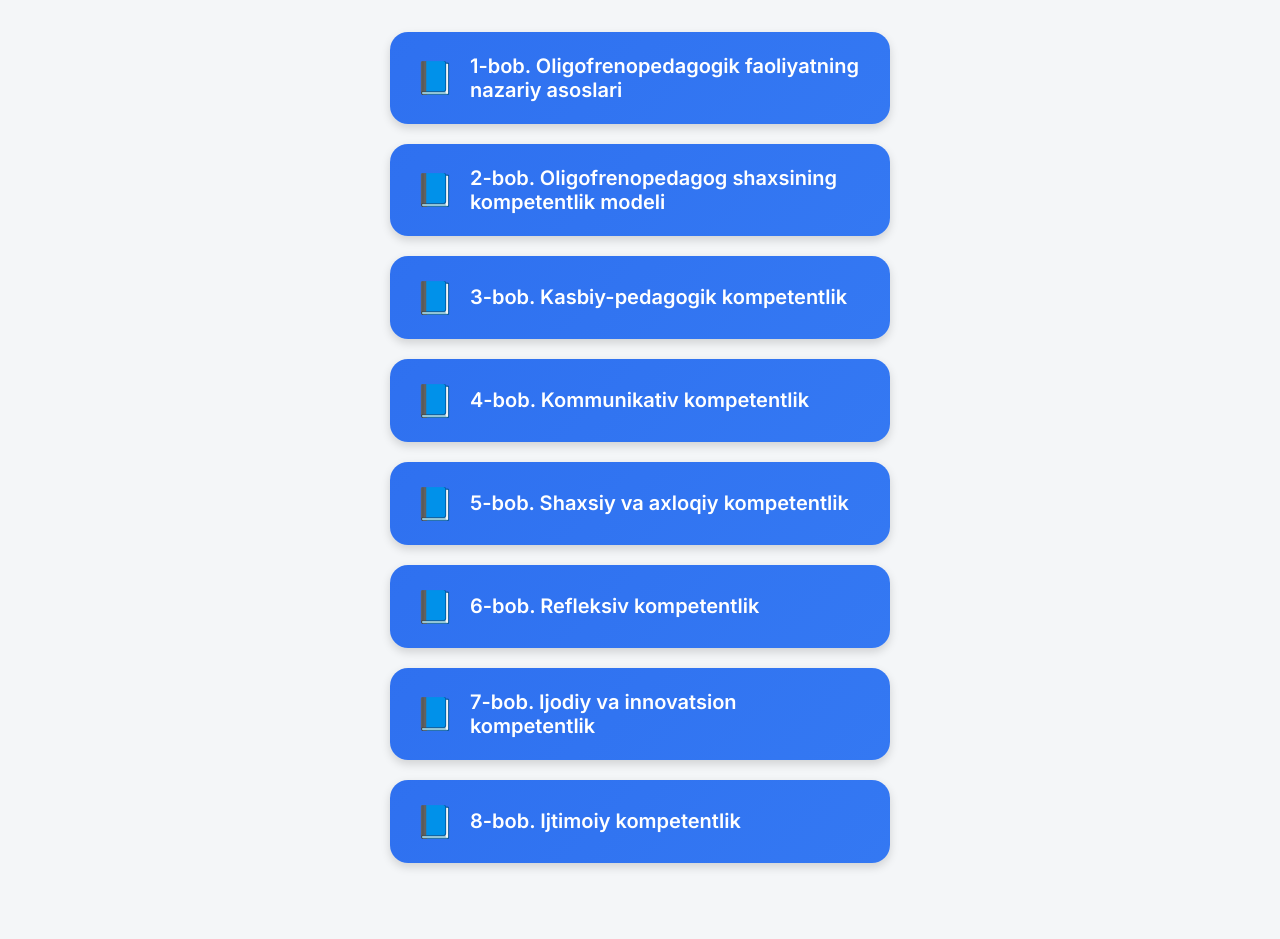
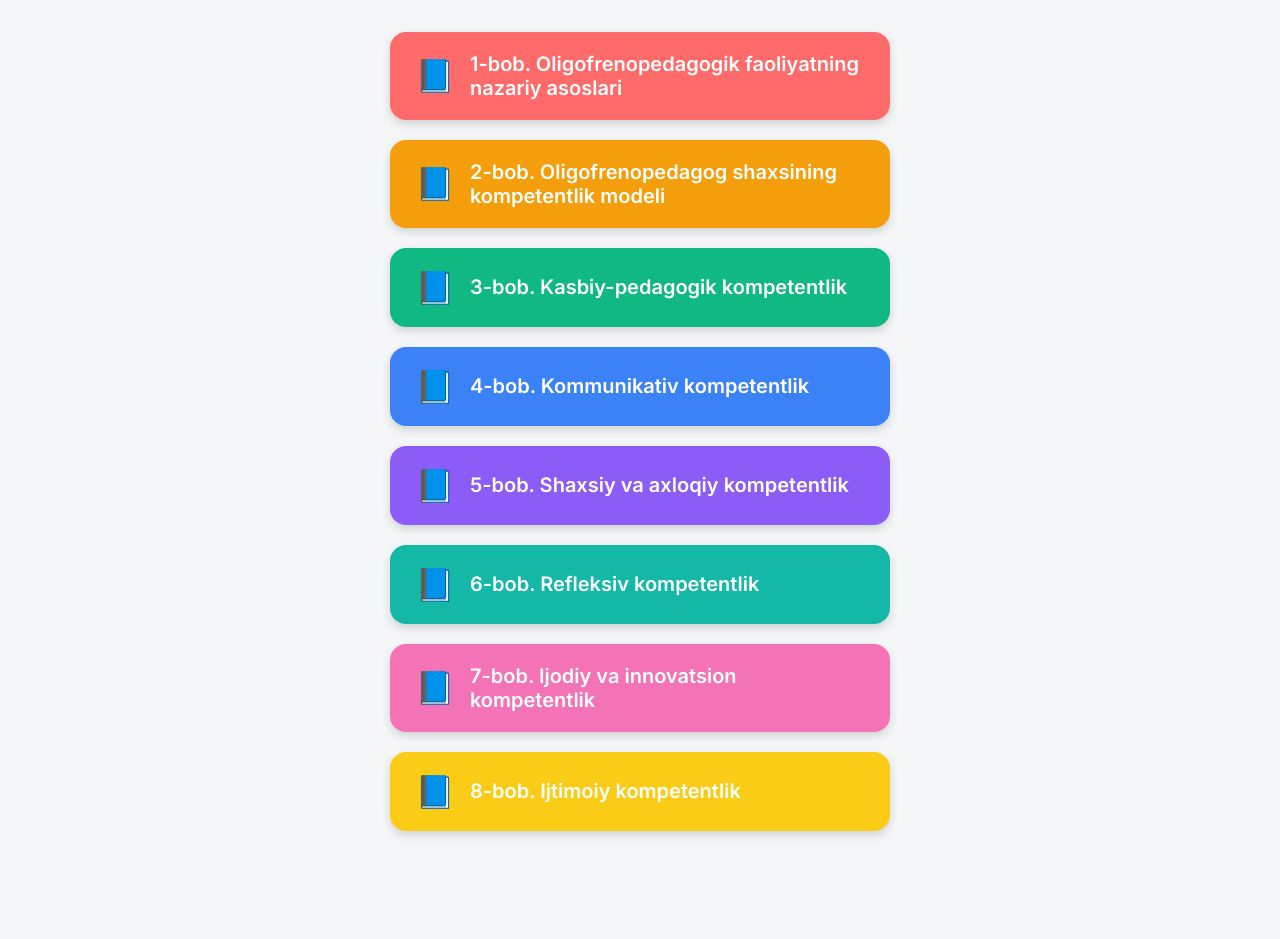
Before and after one commit to nurillojumaboyev/OLIGOFRENOPEDAGOGNING-SHAXSIY-KOMPETENTLIK-MODELI, a plain HTML site: page asosiy.html in a window 1280 px wide. Shown: the part 242-1181 px from the top of the page. After the commit the page ends 1149 px from the top, so only its background shows below. Drawn offline with Linux system fonts and the light colour scheme.

Commit message:
Update asosiy.html

```diff
--- a/asosiy.html
+++ b/asosiy.html
@@ -25,14 +25,6 @@
       justify-content: center;
       gap: 20px;
       box-shadow: 0 2px 6px rgba(0,0,0,0.1);
-      transition: 0.5s;
-      animation: navGradient 8s infinite alternate;
-    }
-
-    @keyframes navGradient {
-      0% { background: linear-gradient(90deg, #3b82f6, #2563eb); }
-      50% { background: linear-gradient(90deg, #2563eb, #3b82f6); }
-      100% { background: linear-gradient(90deg, #3b82f6, #10b981); }
     }
 
     nav a {
@@ -55,7 +47,7 @@
     }
 
     .container {
-      max-width: 500px;
+      max-width: 500px; /* bir ustun uchun torroq container */
       width: 100%;
       margin: 60px auto;
       text-align: center;
@@ -76,7 +68,7 @@
       list-style: none;
       padding: 0;
       display: flex;
-      flex-direction: column;
+      flex-direction: column; /* vertikal ustun */
       gap: 20px;
       justify-items: center;
       align-items: center;
@@ -91,32 +83,33 @@
       align-items: center;
       justify-content: flex-start;
       gap: 15px;
-      padding: 22px 25px;
+      padding: 20px 25px;
       color: white;
       text-decoration: none;
-      border-radius: 18px;
+      border-radius: 16px;
       font-size: 20px;
       font-weight: 600;
       text-align: left;
-      transition: 0.5s;
+      transition: 0.3s;
       box-shadow: 0 4px 10px rgba(0,0,0,0.15);
-      background: linear-gradient(135deg, #2563eb, #3b82f6);
-      background-size: 400% 400%;
-      animation: gradientMove 8s ease infinite;
     }
 
-    @keyframes gradientMove {
-      0% { background-position: 0% 50%; }
-      50% { background-position: 100% 50%; }
-      100% { background-position: 0% 50%; }
-    }
+    /* Rang-barang tugmalar: har bir bob o'z rangiga ega */
+    .bob1 { background-color: #ff6b6b; }      /* qizil - diqqatni jalb qiladi */
+    .bob2 { background-color: #f59e0b; }      /* to‘q sariq - ijobiy energiya */
+    .bob3 { background-color: #10b981; }      /* yashil - ishonch va rivojlanish */
+    .bob4 { background-color: #3b82f6; }      /* ko‘k - bilim va fokus */
+    .bob5 { background-color: #8b5cf6; }      /* binafsha - ijodiy fikrlash */
+    .bob6 { background-color: #14b8a6; }      /* turkuaz - refleksiya va fikr */
+    .bob7 { background-color: #f472b6; }      /* pushti - motivatsiya va yangilik */
+    .bob8 { background-color: #facc15; color: #1f2937; } /* sariq - ijtimoiy faollik */
 
-    /* Emoji belgilar */
     .chapters a::before {
-      content: "📘";
+      content: "📘"; /* default belgi */
       font-size: 32px;
     }
 
+    /* Har bir bobga o'ziga xos emoji */
     .bob1::before { content: "📖"; }
     .bob2::before { content: "🧩"; }
     .bob3::before { content: "🎓"; }
@@ -126,19 +119,9 @@
     .bob7::before { content: "💡"; }
     .bob8::before { content: "🌐"; }
 
-    /* Har bir bobga alohida rang gradient */
-    .bob1 { background: linear-gradient(135deg, #ff6b6b, #ff8a80); }
-    .bob2 { background: linear-gradient(135deg, #f59e0b, #fbbf24); }
-    .bob3 { background: linear-gradient(135deg, #10b981, #34d399); }
-    .bob4 { background: linear-gradient(135deg, #3b82f6, #60a5fa); }
-    .bob5 { background: linear-gradient(135deg, #8b5cf6, #a78bfa); }
-    .bob6 { background: linear-gradient(135deg, #14b8a6, #2dd4bf); }
-    .bob7 { background: linear-gradient(135deg, #f472b6, #f9a8d4); }
-    .bob8 { background: linear-gradient(135deg, #facc15, #fde68a); color: #1f2937; }
-
     .chapters a:hover {
-      transform: translateY(-5px) scale(1.05);
-      box-shadow: 0 8px 18px rgba(0,0,0,0.3);
+      transform: translateY(-3px) scale(1.05);
+      box-shadow: 0 6px 14px rgba(0,0,0,0.25);
     }
 
     @media (max-width: 600px) {
```
